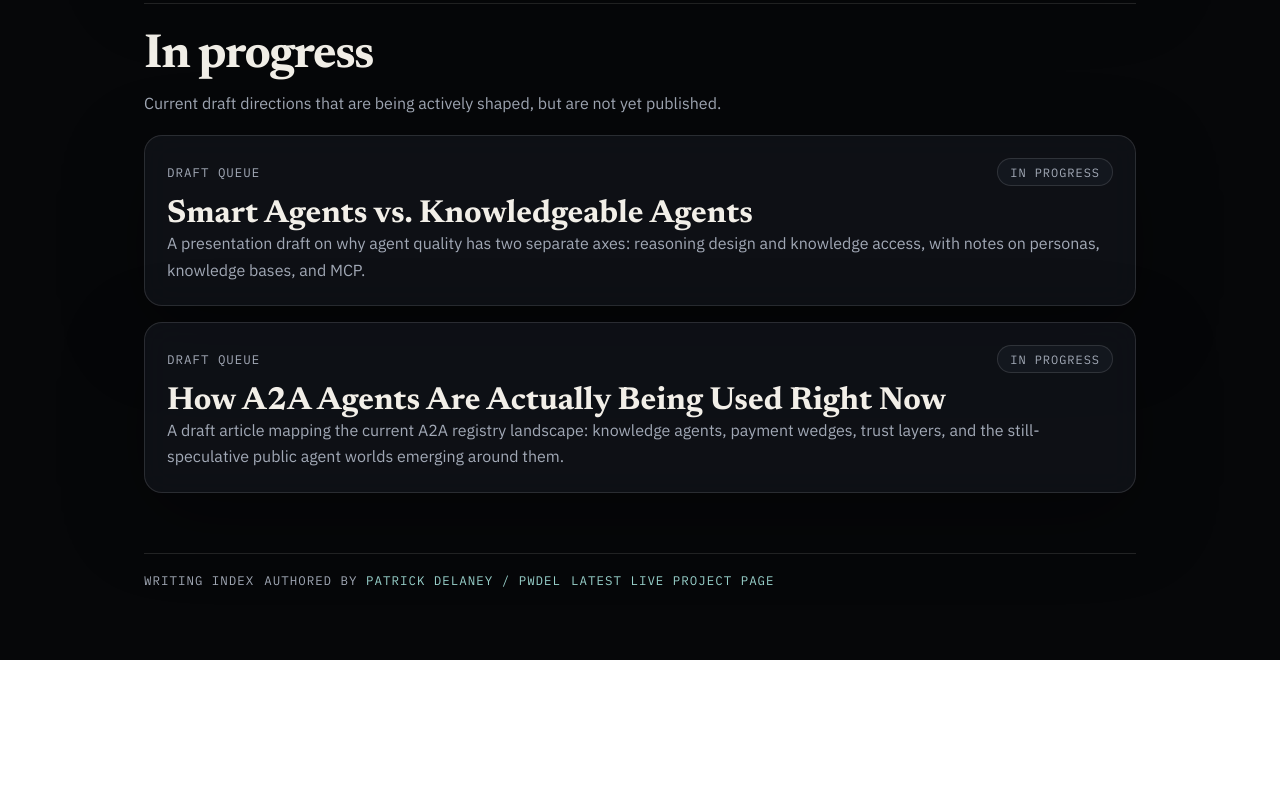
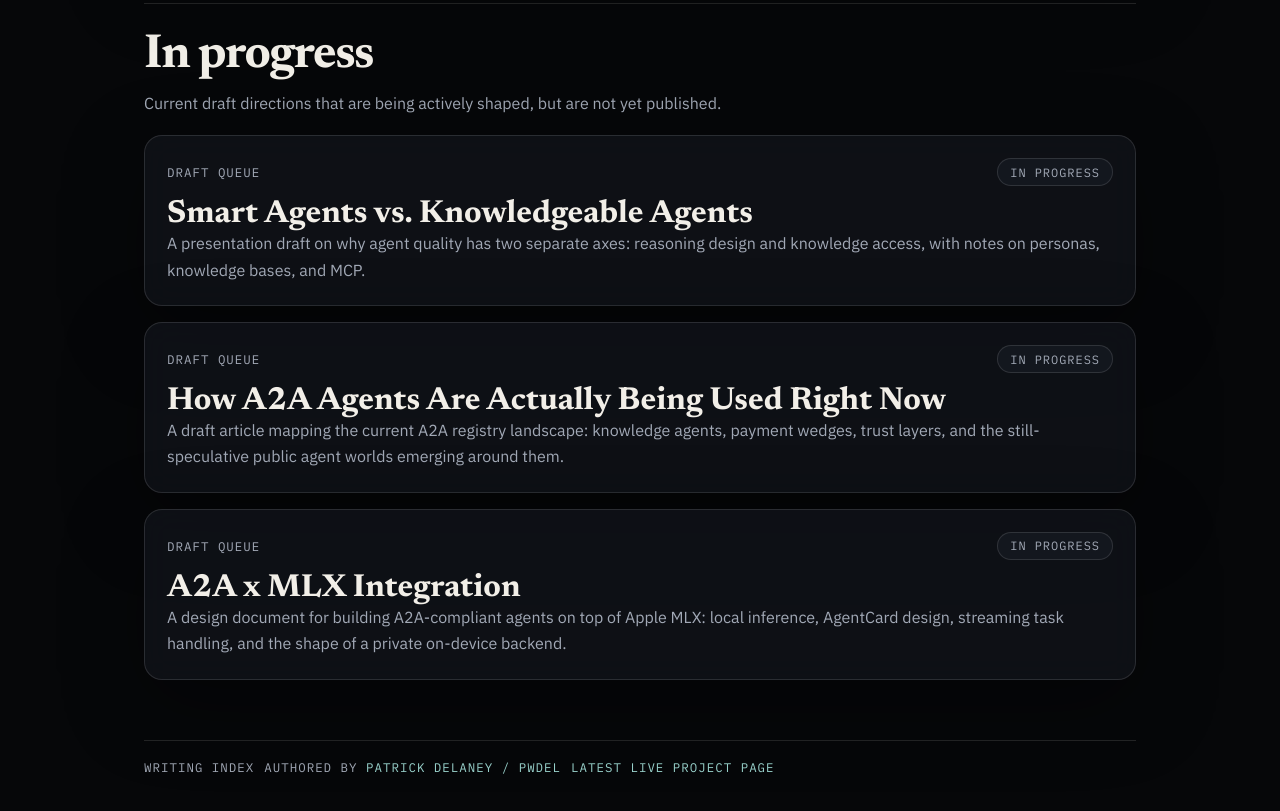
Before and after one commit to pwdel/pwdel.github.io, a plain HTML site: page writing/index.html in a window 1280 px wide. Shown: the part 1054-1865 px from the top of the page. Before the commit the page ends 1714 px from the top, so only its background shows below. Drawn offline with Linux system fonts and the light colour scheme.

Commit message:
Add A2A x MLX draft to writing index

```diff
--- a/writing/index.html
+++ b/writing/index.html
@@ -91,6 +91,14 @@
             <h3>How A2A Agents Are Actually Being Used Right Now</h3>
             <p>A draft article mapping the current A2A registry landscape: knowledge agents, payment wedges, trust layers, and the still-speculative public agent worlds emerging around them.</p>
           </article>
+          <article class="timeline-item">
+            <div class="timeline-top">
+              <div class="list-meta">Draft queue</div>
+              <span class="status-tag">In progress</span>
+            </div>
+            <h3>A2A x MLX Integration</h3>
+            <p>A design document for building A2A-compliant agents on top of Apple MLX: local inference, AgentCard design, streaming task handling, and the shape of a private on-device backend.</p>
+          </article>
         </div>
       </section>
     </main>
```
